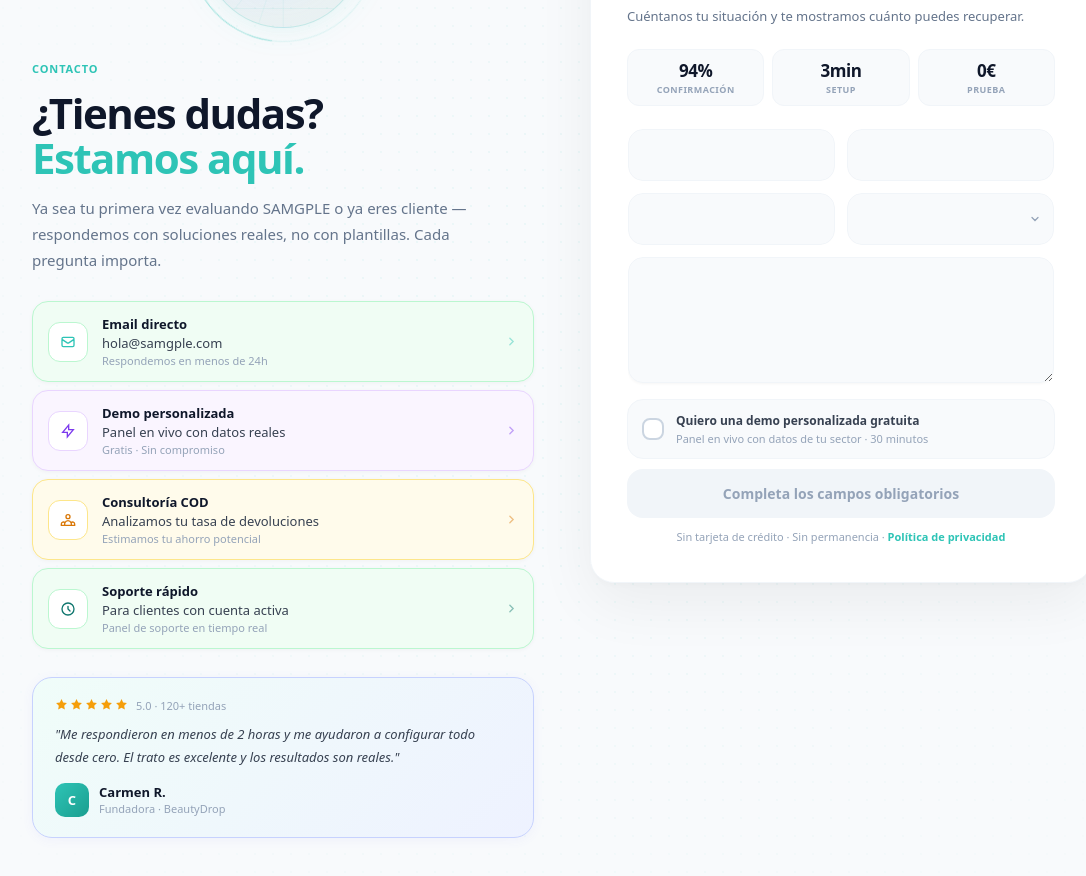
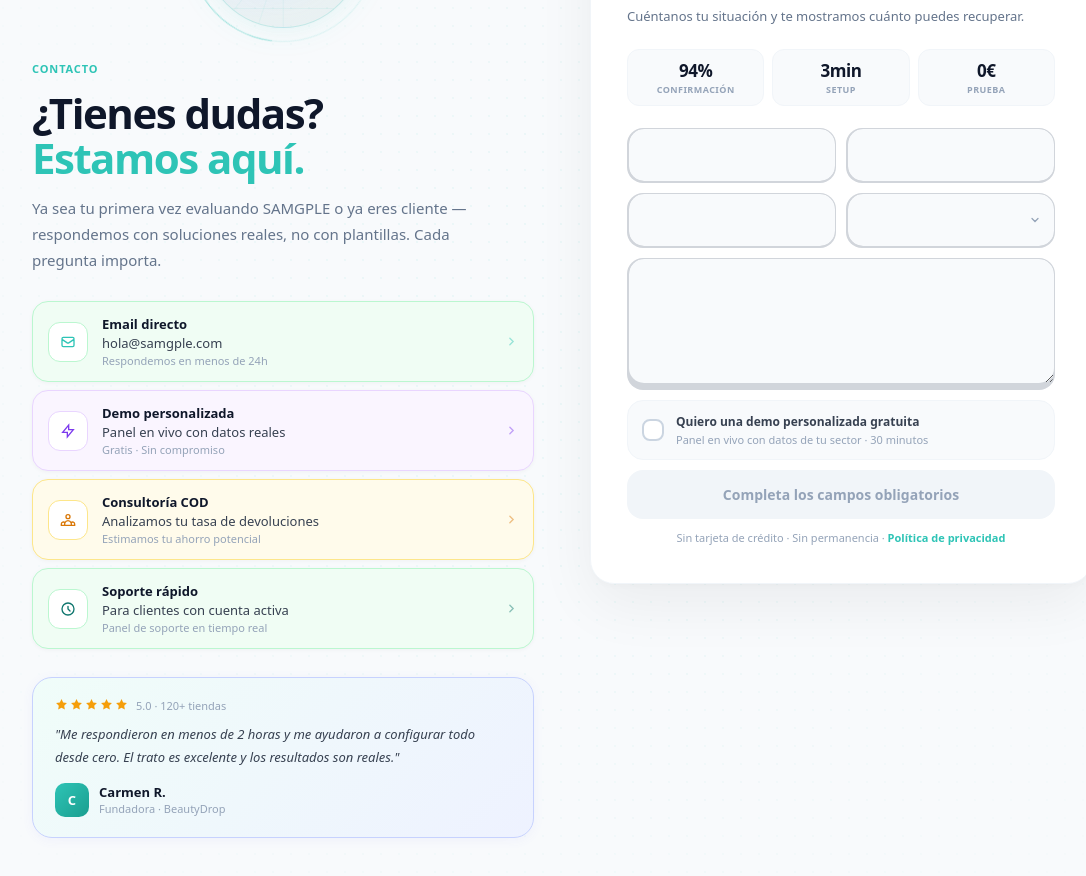
Before and after one commit to miguelluengo06598/samgple, a Next.js app: page /contacto in a window 1280 px wide. Shown: the part 920-1796 px from the top of the page, without its empty margins (78-1164 px from the left). Built offline with nearby package versions, Linux system fonts and the light colour scheme.

Commit message:
feat: nueva pagina de contacto

```diff
--- a/src/app/(web)/contacto/contact-form.tsx
+++ b/src/app/(web)/contacto/contact-form.tsx
@@ -44,7 +44,7 @@ function FloatField({
         position: 'relative',
         borderRadius: 16,
         /* Shimmer border trick: padding + conic-gradient background */
-        padding: focused ? 1.5 : 1,
+        padding: focused ? 1.5 : 1.5,
         background: focused
           ? `conic-gradient(from var(--cf-angle, 0deg),
               #2EC4B6 0%,
@@ -53,14 +53,14 @@ function FloatField({
               #f59e0b 75%,
               #2EC4B6 100%)`
           : value.length > 0
-          ? 'linear-gradient(135deg,#cbd5e1,#e2e8f0)'
-          : 'transparent',
+          ? 'linear-gradient(135deg,#94a3b8,#cbd5e1)'
+          : '#d1d5db',   /* borde gris siempre visible en reposo */
         animation: focused ? 'cf2-border-spin 3s linear infinite' : 'none',
-        transition: 'padding 0.2s',
+        transition: 'background 0.25s',
       }}
     >
       <div style={{ position: 'relative', borderRadius: 15, overflow: 'hidden' }}>
-        {/* Floating label */}
+        {/* Floating label — always visible, floats up on focus/value */}
         <label
           htmlFor={id}
           style={{
@@ -68,9 +68,10 @@ function FloatField({
             left: 15,
             top: isFloated ? 8 : isArea ? 15 : '50%',
             transform: isFloated ? 'none' : isArea ? 'none' : 'translateY(-50%)',
-            fontSize: isFloated ? 10 : 14,
-            fontWeight: isFloated ? 700 : 400,
-            color: focused ? '#2EC4B6' : isFloated ? '#94a3b8' : '#9ca3af',
+            fontSize: isFloated ? 10 : 13,
+            fontWeight: isFloated ? 700 : 500,
+            // Always dark enough to read — teal when focused, gray-600 at rest
+            color: focused ? '#2EC4B6' : isFloated ? '#94a3b8' : '#64748b',
             letterSpacing: isFloated ? '0.06em' : '0',
             textTransform: isFloated ? 'uppercase' as const : 'none' as const,
             pointerEvents: 'none',
@@ -105,8 +106,8 @@ function FloatField({
               onBlur={()  => setFocused(false)}
               style={{
                 width: '100%',
-                background: focused ? '#fff' : value.length > 0 ? '#fafcff' : '#f8fafc',
-                border: focused ? 'none' : `1.5px solid ${value.length > 0 ? '#e2e8f0' : '#f1f5f9'}`,
+                background: focused ? '#fff' : '#f8fafc',
+                border: 'none',
                 borderRadius: 15,
                 padding: '20px 36px 6px 15px',
                 fontSize: 14,
@@ -116,9 +117,9 @@ function FloatField({
                 cursor: 'pointer',
                 appearance: 'none',
                 boxShadow: focused
-                  ? '0 0 0 3px rgba(46,196,182,0.12), 0 4px 20px rgba(46,196,182,0.08)'
-                  : '0 1px 3px rgba(0,0,0,0.04)',
-                transition: 'background 0.2s, box-shadow 0.25s',
+                  ? '0 0 0 2px rgba(46,196,182,0.08)'
+                  : 'none',
+                transition: 'background 0.2s',
                 position: 'relative', zIndex: 2,
                 height: 52,
               }}
@@ -145,8 +146,8 @@ function FloatField({
             onBlur={()  => setFocused(false)}
             style={{
               width: '100%',
-              background: focused ? '#fff' : value.length > 0 ? '#fafcff' : '#f8fafc',
-              border: focused ? 'none' : `1.5px solid ${value.length > 0 ? '#e2e8f0' : '#f1f5f9'}`,
+              background: focused ? '#fff' : '#f8fafc',
+              border: 'none',
               borderRadius: 15,
               padding: '22px 15px 10px',
               fontSize: 14,
@@ -155,10 +156,7 @@ function FloatField({
               outline: 'none',
               resize: 'vertical',
               lineHeight: 1.65,
-              boxShadow: focused
-                ? '0 0 0 3px rgba(46,196,182,0.12), 0 4px 20px rgba(46,196,182,0.08)'
-                : '0 1px 3px rgba(0,0,0,0.04)',
-              transition: 'background 0.2s, box-shadow 0.25s',
+              transition: 'background 0.2s',
               position: 'relative', zIndex: 2,
             }}
           />
@@ -173,18 +171,15 @@ function FloatField({
             style={{
               width: '100%',
               height: 52,
-              background: focused ? '#fff' : value.length > 0 ? '#fafcff' : '#f8fafc',
-              border: focused ? 'none' : `1.5px solid ${value.length > 0 ? '#e2e8f0' : '#f1f5f9'}`,
+              background: focused ? '#fff' : '#f8fafc',
+              border: 'none',
               borderRadius: 15,
               padding: '20px 15px 6px',
               fontSize: 14,
               color: '#0f172a',
               fontFamily: 'system-ui,-apple-system,sans-serif',
               outline: 'none',
-              boxShadow: focused
-                ? '0 0 0 3px rgba(46,196,182,0.12), 0 4px 20px rgba(46,196,182,0.08)'
-                : '0 1px 3px rgba(0,0,0,0.04)',
-              transition: 'background 0.2s, box-shadow 0.25s',
+              transition: 'background 0.2s',
               position: 'relative', zIndex: 2,
             }}
           />
```
